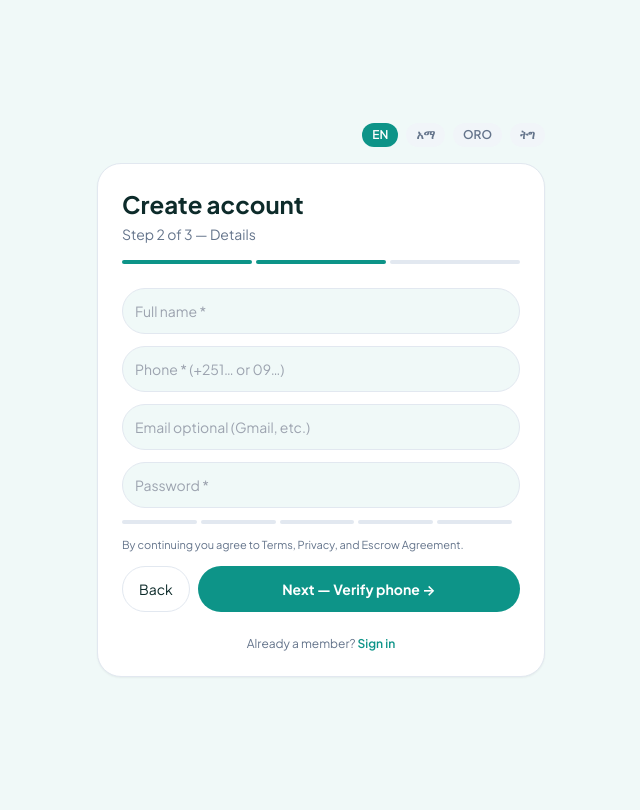
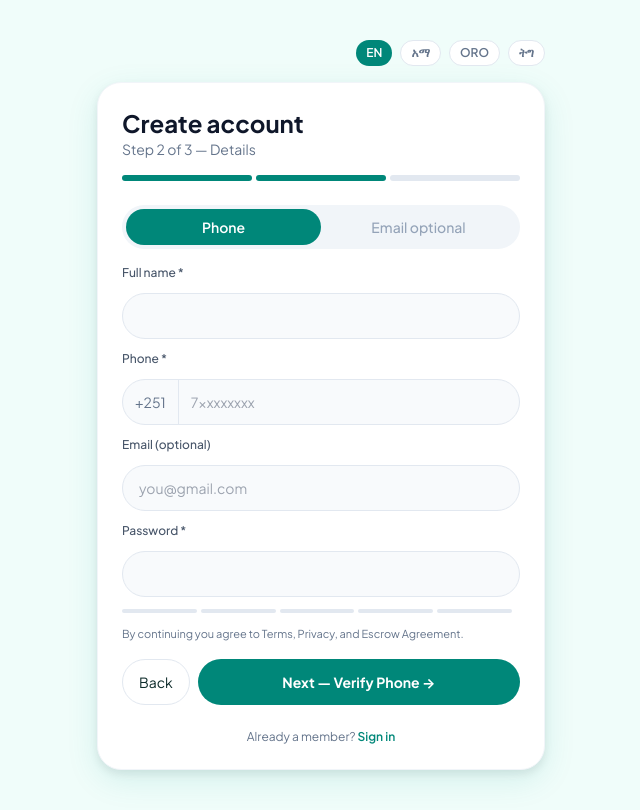
Before and after one commit to Zeordi/tutor-be-betea, a Next.js app in the folder apps/web/: page /register in a window 1280 px wide. Both pictures are taken after a click on the button "Continue". Shown: the whole page, without its empty margins (319-959 px from the left). Built offline with nearby package versions, Linux system fonts and the light colour scheme; no server answers.

Commit message:
Update page.tsx

```diff
--- a/apps/web/app/(auth)/register/page.tsx
+++ b/apps/web/app/(auth)/register/page.tsx
@@ -37,7 +37,6 @@ export default function RegisterPage() {
   const [message, setMessage] = useState("");
   const [countdown, setCountdown] = useState(0);
   const [lang, setLang] = useState<(typeof LANGS)[number]>("EN");
-
   const strength = passwordStrength(password);
 
   useEffect(() => {
@@ -70,7 +69,7 @@ export default function RegisterPage() {
       setStep(3);
       setCountdown(60);
       setOtp("");
-      setMessage("OTP sent. Use only the newest code from SMS.");
+      setMessage("");
     } catch (err: any) {
       setMessage(err.message || "Could not send OTP");
     } finally {
@@ -83,9 +82,7 @@ export default function RegisterPage() {
     setLoading(true);
     setMessage("");
     try {
-      if (otp.trim().length !== 6) {
-        throw new Error("Enter the 6-digit code.");
-      }
+      if (otp.trim().length !== 6) throw new Error("Enter the 6-digit code.");
 
       const verifyRes = await fetch(`${API_URL}/auth/otp/verify`, {
         method: "POST",
@@ -102,7 +99,6 @@ export default function RegisterPage() {
         );
       }
 
-      const verificationToken = (verifyData as any).verificationToken;
       const registerRes = await fetch(`${API_URL}/auth/register`, {
         method: "POST",
         headers: { "Content-Type": "application/json" },
@@ -112,20 +108,19 @@ export default function RegisterPage() {
           email: email.trim() || undefined,
           password,
           role,
-          verificationToken,
+          verificationToken: (verifyData as any).verificationToken,
         }),
       });
       const data = await registerRes.json().catch(() => ({}));
       if (!registerRes.ok) {
         throw new Error((data as any).message || "Registration failed");
       }
-
       if ((data as any).accessToken) {
         setSession((data as any).accessToken, (data as any).user?.role);
         router.push(role === "TEACHER" ? "/teacher" : "/parent");
         return;
       }
-      throw new Error("Account created but no token returned — try Sign in.");
+      throw new Error("No token — try Sign in");
     } catch (err: any) {
       setMessage(err.message || "Could not create account");
     } finally {
@@ -134,7 +129,7 @@ export default function RegisterPage() {
   };
 
   return (
-    <main className="min-h-screen flex items-center justify-center bg-[var(--background)] px-4 py-10">
+    <main className="min-h-screen flex items-center justify-center bg-[#F0FDFA] dark:bg-[var(--background)] px-4 py-10">
       <div className="w-full max-w-md">
         <div className="mb-4 flex justify-end gap-2">
           {LANGS.map((l) => (
@@ -144,8 +139,8 @@ export default function RegisterPage() {
               onClick={() => setLang(l)}
               className={`rounded-full px-2.5 py-1 text-xs font-semibold ${
                 lang === l
-                  ? "bg-[var(--primary)] text-white"
-                  : "bg-[var(--muted)] text-[var(--muted-foreground)]"
+                  ? "bg-[#008779] text-white"
+                  : "bg-white text-slate-500 border border-slate-200"
               }`}
             >
               {l}
@@ -153,9 +148,11 @@ export default function RegisterPage() {
           ))}
         </div>
 
-        <div className="rounded-2xl border border-[var(--border)] bg-[var(--card)] p-6 shadow-sm">
-          <h1 className="text-2xl font-bold mb-1">Create account</h1>
-          <p className="text-sm text-[var(--muted-foreground)] mb-4">
+        <div className="rounded-3xl border border-slate-100 bg-white dark:bg-[var(--card)] p-6 shadow-lg">
+          <h1 className="text-2xl font-bold text-slate-900 dark:text-white">
+            Create account
+          </h1>
+          <p className="text-sm text-slate-500 mb-4">
             Step {step} of 3 —{" "}
             {step === 1 ? "Role" : step === 2 ? "Details" : "Verify phone"}
           </p>
@@ -164,25 +161,35 @@ export default function RegisterPage() {
             {[1, 2, 3].map((s) => (
               <div
                 key={s}
-                className={`h-1 flex-1 rounded-full ${
-                  s <= step ? "bg-[var(--primary)]" : "bg-[var(--border)]"
+                className={`h-1.5 flex-1 rounded-full ${
+                  s <= step ? "bg-[#008779]" : "bg-slate-200"
                 }`}
               />
             ))}
           </div>
 
+          {/* Phone only — no Google idToken */}
+          <div className="mb-4 flex rounded-full bg-slate-100 p-1">
+            <div className="flex-1 rounded-full bg-[#008779] py-2 text-center text-sm font-semibold text-white">
+              Phone
+            </div>
+            <div
+              className="flex-1 rounded-full py-2 text-center text-sm font-medium text-slate-400"
+              title="Email signup uses optional email on step 2; real Google OAuth later"
+            >
+              Email optional
+            </div>
+          </div>
+
           {step === 1 && (
             <div className="space-y-3">
-              <p className="text-sm text-[var(--muted-foreground)]">
-                I am signing up as
-              </p>
               <button
                 type="button"
                 onClick={() => setRole("PARENT")}
-                className={`w-full rounded-xl border px-4 py-3 text-left text-sm font-semibold ${
+                className={`w-full rounded-2xl border px-4 py-3 text-left text-sm font-semibold ${
                   role === "PARENT"
-                    ? "border-[var(--primary)] bg-teal-50 dark:bg-teal-950/30"
-                    : "border-[var(--border)]"
+                    ? "border-[#008779] bg-[#F0FDFA]"
+                    : "border-slate-200"
                 }`}
               >
                 Parent — find tutors for my child
@@ -190,10 +197,10 @@ export default function RegisterPage() {
               <button
                 type="button"
                 onClick={() => setRole("TEACHER")}
-                className={`w-full rounded-xl border px-4 py-3 text-left text-sm font-semibold ${
+                className={`w-full rounded-2xl border px-4 py-3 text-left text-sm font-semibold ${
                   role === "TEACHER"
-                    ? "border-[var(--primary)] bg-teal-50 dark:bg-teal-950/30"
-                    : "border-[var(--border)]"
+                    ? "border-[#008779] bg-[#F0FDFA]"
+                    : "border-slate-200"
                 }`}
               >
                 Teacher — offer tutoring
@@ -201,7 +208,7 @@ export default function RegisterPage() {
               <button
                 type="button"
                 onClick={() => setStep(2)}
-                className="w-full rounded-xl bg-[var(--primary)] py-3 text-sm font-bold text-white"
+                className="w-full rounded-2xl bg-[#008779] py-3 text-sm font-bold text-white"
               >
                 Continue
               </button>
@@ -210,31 +217,49 @@ export default function RegisterPage() {
 
           {step === 2 && (
             <form onSubmit={handleDetailsContinue} className="space-y-3">
+              <label className="block text-xs font-medium text-slate-600">
+                Full name *
+              </label>
               <input
                 value={fullName}
                 onChange={(e) => setFullName(e.target.value)}
-                placeholder="Full name *"
-                className="w-full rounded-xl border border-[var(--border)] bg-[var(--background)] px-3 py-3 text-sm"
+                className="w-full rounded-2xl border border-slate-200 bg-slate-50 px-4 py-3 text-sm"
               />
-              <input
-                value={phoneNumber}
-                onChange={(e) => setPhoneNumber(e.target.value)}
-                placeholder="Phone * (+251… or 09…)"
-                className="w-full rounded-xl border border-[var(--border)] bg-[var(--background)] px-3 py-3 text-sm"
-              />
+              <label className="block text-xs font-medium text-slate-600">
+                Phone *
+              </label>
+              <div className="flex rounded-2xl border border-slate-200 bg-slate-50 overflow-hidden">
+                <span className="px-3 py-3 text-sm text-slate-500 border-r border-slate-200">
+                  +251
+                </span>
+                <input
+                  value={phoneNumber.replace(/^\+?251/, "")}
+                  onChange={(e) => {
+                    const d = e.target.value.replace(/\D/g, "");
+                    setPhoneNumber(d ? `+251${d.replace(/^0/, "")}` : "");
+                  }}
+                  placeholder="7xxxxxxxx"
+                  className="flex-1 bg-transparent px-3 py-3 text-sm outline-none"
+                />
+              </div>
+              <label className="block text-xs font-medium text-slate-600">
+                Email (optional)
+              </label>
               <input
                 type="email"
                 value={email}
                 onChange={(e) => setEmail(e.target.value)}
-                placeholder="Email optional (Gmail, etc.)"
-                className="w-full rounded-xl border border-[var(--border)] bg-[var(--background)] px-3 py-3 text-sm"
+                placeholder="you@gmail.com"
+                className="w-full rounded-2xl border border-slate-200 bg-slate-50 px-4 py-3 text-sm"
               />
+              <label className="block text-xs font-medium text-slate-600">
+                Password *
+              </label>
               <input
                 type="password"
                 value={password}
                 onChange={(e) => setPassword(e.target.value)}
-                placeholder="Password *"
-                className="w-full rounded-xl border border-[var(--border)] bg-[var(--background)] px-3 py-3 text-sm"
+                className="w-full rounded-2xl border border-slate-200 bg-slate-50 px-4 py-3 text-sm"
               />
               <div className="flex items-center gap-2">
                 <div className="flex flex-1 gap-1">
@@ -242,32 +267,32 @@ export default function RegisterPage() {
                     <div
                       key={i}
                       className={`h-1 flex-1 rounded-full ${
-                        i < strength.score ? strength.color : "bg-[var(--border)]"
+                        i < strength.score ? strength.color : "bg-slate-200"
                       }`}
                     />
                   ))}
                 </div>
-                <span className="text-xs text-[var(--muted-foreground)]">
+                <span className="text-xs text-slate-500">
                   {password ? strength.label : ""}
                 </span>
               </div>
-              <p className="text-[11px] text-[var(--muted-foreground)]">
+              <p className="text-[11px] text-slate-500">
                 By continuing you agree to Terms, Privacy, and Escrow Agreement.
               </p>
-              <div className="flex gap-2">
+              <div className="flex gap-2 pt-1">
                 <button
                   type="button"
                   onClick={() => setStep(1)}
-                  className="rounded-xl border border-[var(--border)] px-4 py-3 text-sm"
+                  className="rounded-2xl border border-slate-200 px-4 py-3 text-sm"
                 >
                   Back
                 </button>
                 <button
                   type="submit"
                   disabled={loading}
-                  className="flex-1 rounded-xl bg-[var(--primary)] py-3 text-sm font-bold text-white disabled:opacity-60"
+                  className="flex-1 rounded-2xl bg-[#008779] py-3 text-sm font-bold text-white disabled:opacity-60"
                 >
-                  {loading ? "Sending OTP…" : "Next — Verify phone →"}
+                  {loading ? "Sending…" : "Next — Verify Phone →"}
                 </button>
               </div>
             </form>
@@ -275,7 +300,7 @@ export default function RegisterPage() {
 
           {step === 3 && (
             <form onSubmit={handleVerifyAndRegister} className="space-y-3">
-              <p className="text-sm text-[var(--muted-foreground)]">
+              <p className="text-sm text-slate-500">
                 Enter OTP sent to {phoneNumber}
               </p>
               <input
@@ -284,12 +309,12 @@ export default function RegisterPage() {
                   setOtp(e.target.value.replace(/\D/g, "").slice(0, 6))
                 }
                 placeholder="6-digit code"
-                className="w-full rounded-xl border border-[var(--border)] bg-[var(--background)] px-3 py-3 text-sm tracking-widest"
+                className="w-full rounded-2xl border border-slate-200 bg-slate-50 px-4 py-3 text-sm tracking-[0.3em] text-center font-semibold"
               />
               <button
                 type="submit"
                 disabled={loading}
-                className="w-full rounded-xl bg-[var(--primary)] py-3 text-sm font-bold text-white"
+                className="w-full rounded-2xl bg-[#008779] py-3 text-sm font-bold text-white"
               >
                 {loading ? "Creating…" : "Verify & Create account"}
               </button>
@@ -301,21 +326,21 @@ export default function RegisterPage() {
                     setLoading(true);
                     await sendOtp();
                     setCountdown(60);
-                    setMessage("New code sent — use only this latest code.");
+                    setMessage("New code sent — use only the latest SMS.");
                   } catch (err: any) {
                     setMessage(err.message);
                   } finally {
                     setLoading(false);
                   }
                 }}
-                className="w-full text-sm font-semibold text-[var(--primary)]"
+                className="w-full text-sm font-semibold text-[#008779]"
               >
                 {countdown > 0 ? `Resend in ${countdown}s` : "Resend code"}
               </button>
               <button
                 type="button"
                 onClick={() => setStep(2)}
-                className="w-full text-xs text-[var(--muted-foreground)]"
+                className="w-full text-xs text-slate-500"
               >
                 ← Back
               </button>
@@ -326,9 +351,9 @@ export default function RegisterPage() {
             <p className="mt-4 text-center text-sm text-amber-600">{message}</p>
           )}
 
-          <p className="text-center text-xs text-[var(--muted-foreground)] mt-6">
+          <p className="mt-6 text-center text-xs text-slate-500">
             Already a member?{" "}
-            <Link href="/login" className="text-teal-600 font-semibold">
+            <Link href="/login" className="font-semibold text-[#008779]">
               Sign in
             </Link>
           </p>
```
